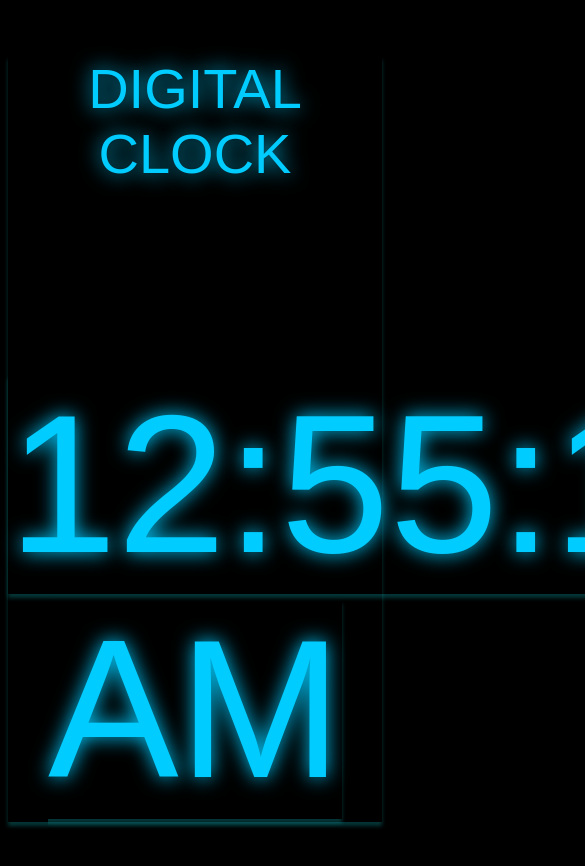
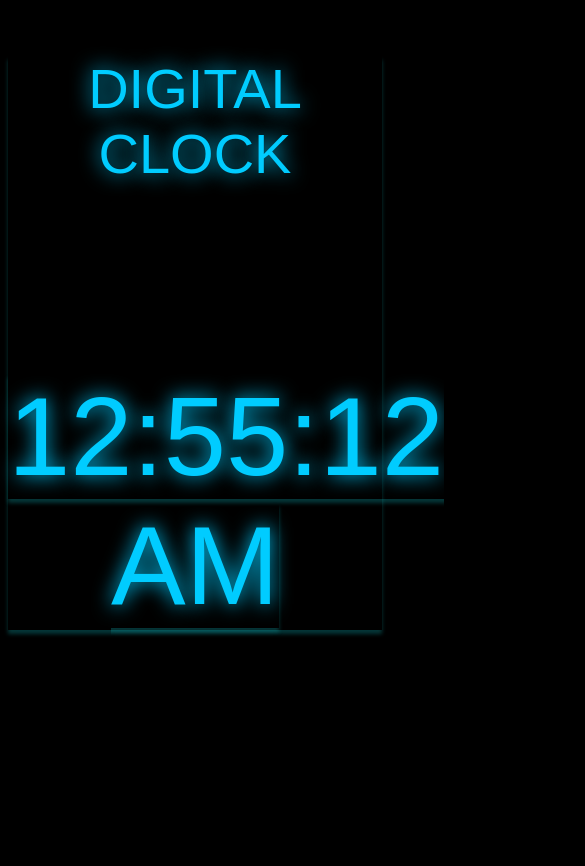
Before and after one commit to yuktha-c-reddy/digitalclock, a plain HTML site: page index.html in a window 390 px wide. Shown: the top 866 px of the page, 585 px wide, since content can reach past the window. Drawn offline with Linux system fonts and the light colour scheme.

Commit message:
Update style.css

```diff
--- a/style.css
+++ b/style.css
@@ -44,3 +44,8 @@ body{
     margin-left: 20px;
 
 }
+@media (max-width :480px) {
+    #clock{
+        font-size: 2em;
+    }
+}
```
